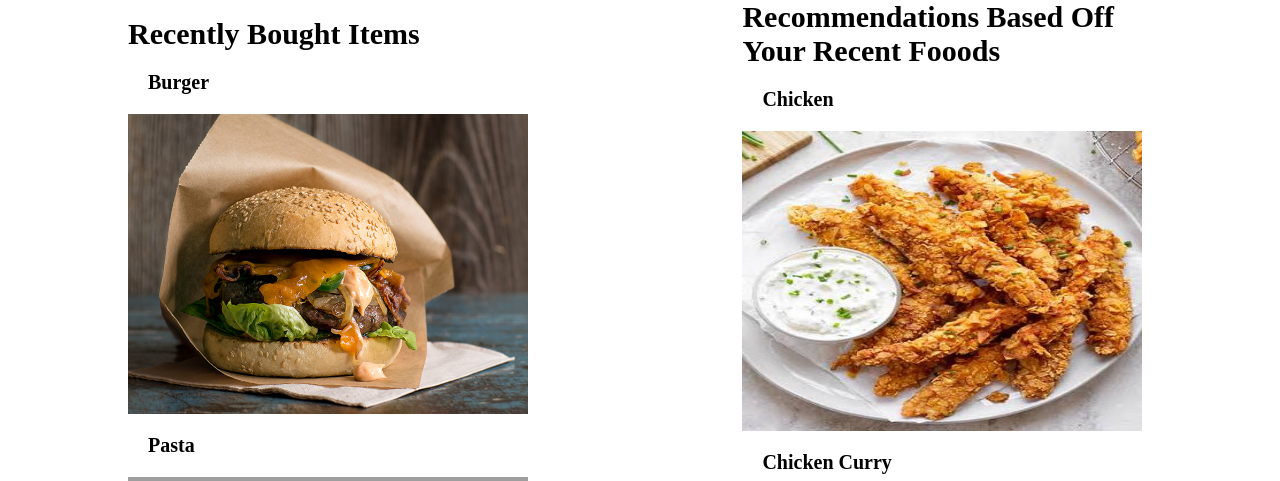
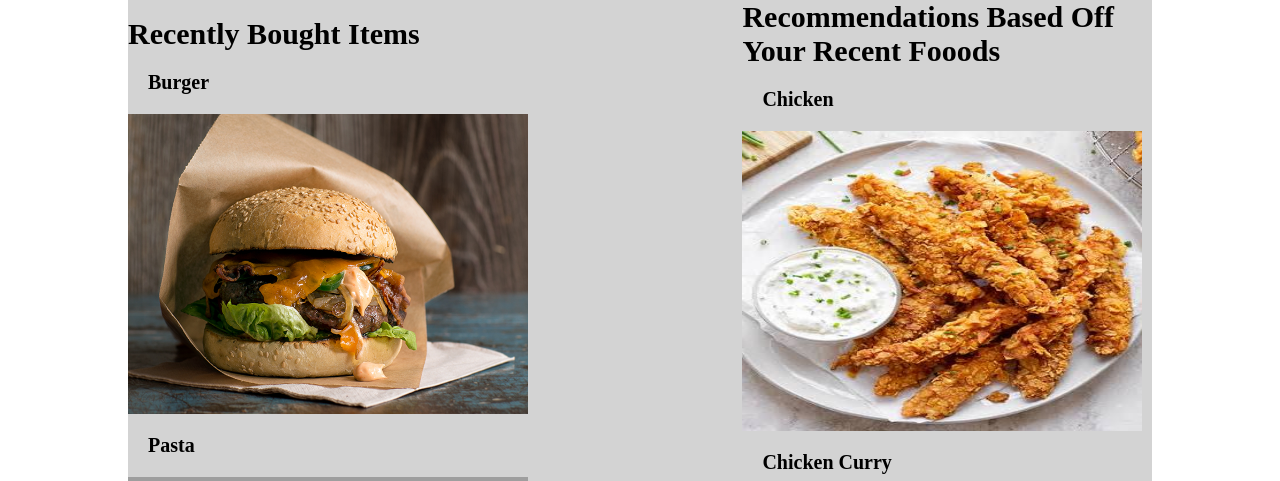
Before and after one commit to Gomezdylan/D-D-Foods, a PHP site: page /history.html in a window 1280 px wide. Shown: the part 120-601 px from the top of the page. Run offline with PHP 8.4, Linux system fonts and the light colour scheme; grey boxes are pictures that could not be loaded.

Commit message:
Update proStyle.css

```diff
--- a/proStyle.css
+++ b/proStyle.css
@@ -91,7 +91,7 @@ section{
     gap: 40px;
     width: 80%;
     margin: 0 auto;
-    background-color: light-gray;
+    background-color: lightgray;
 
 }
 section h1{
```
